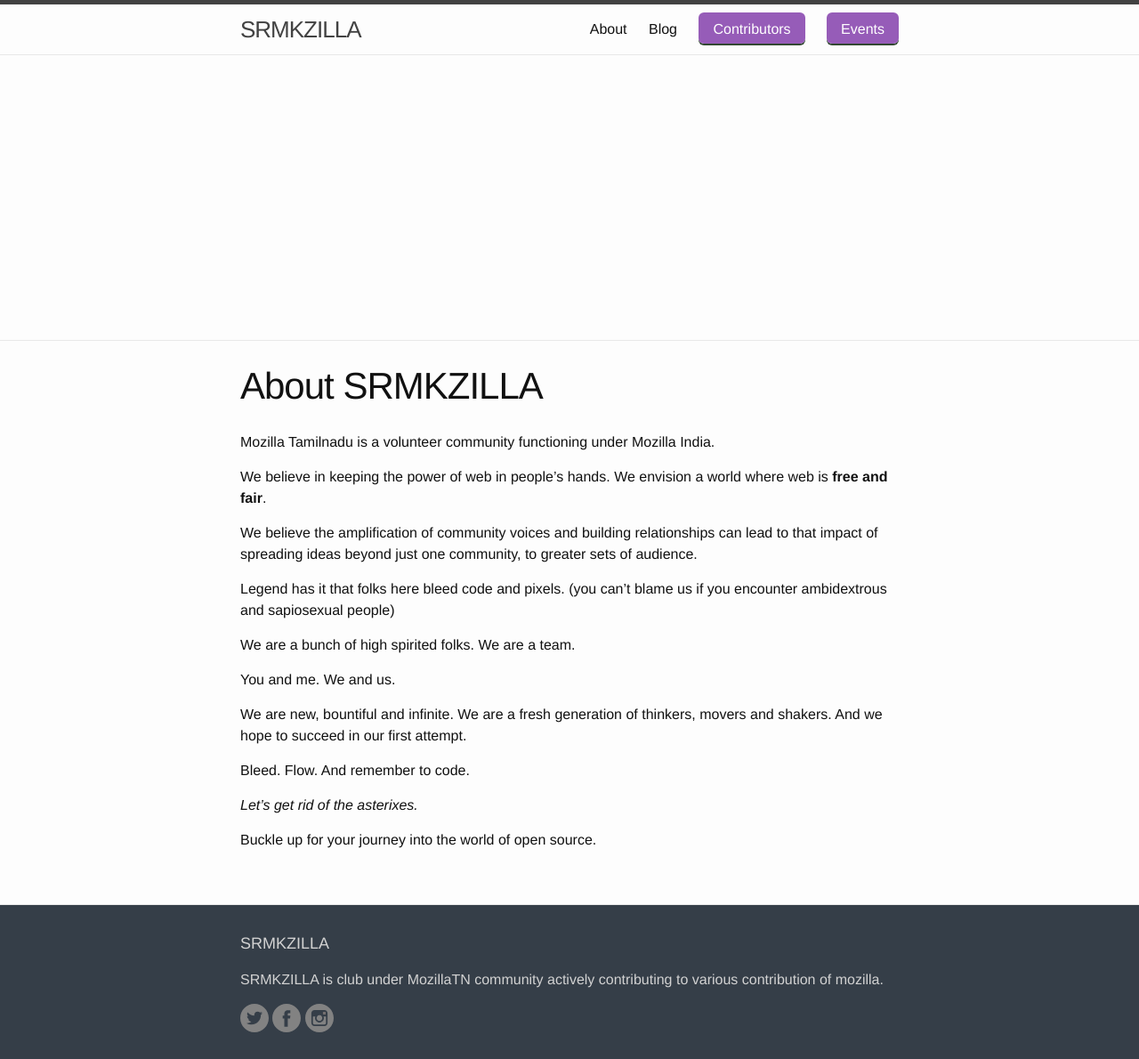
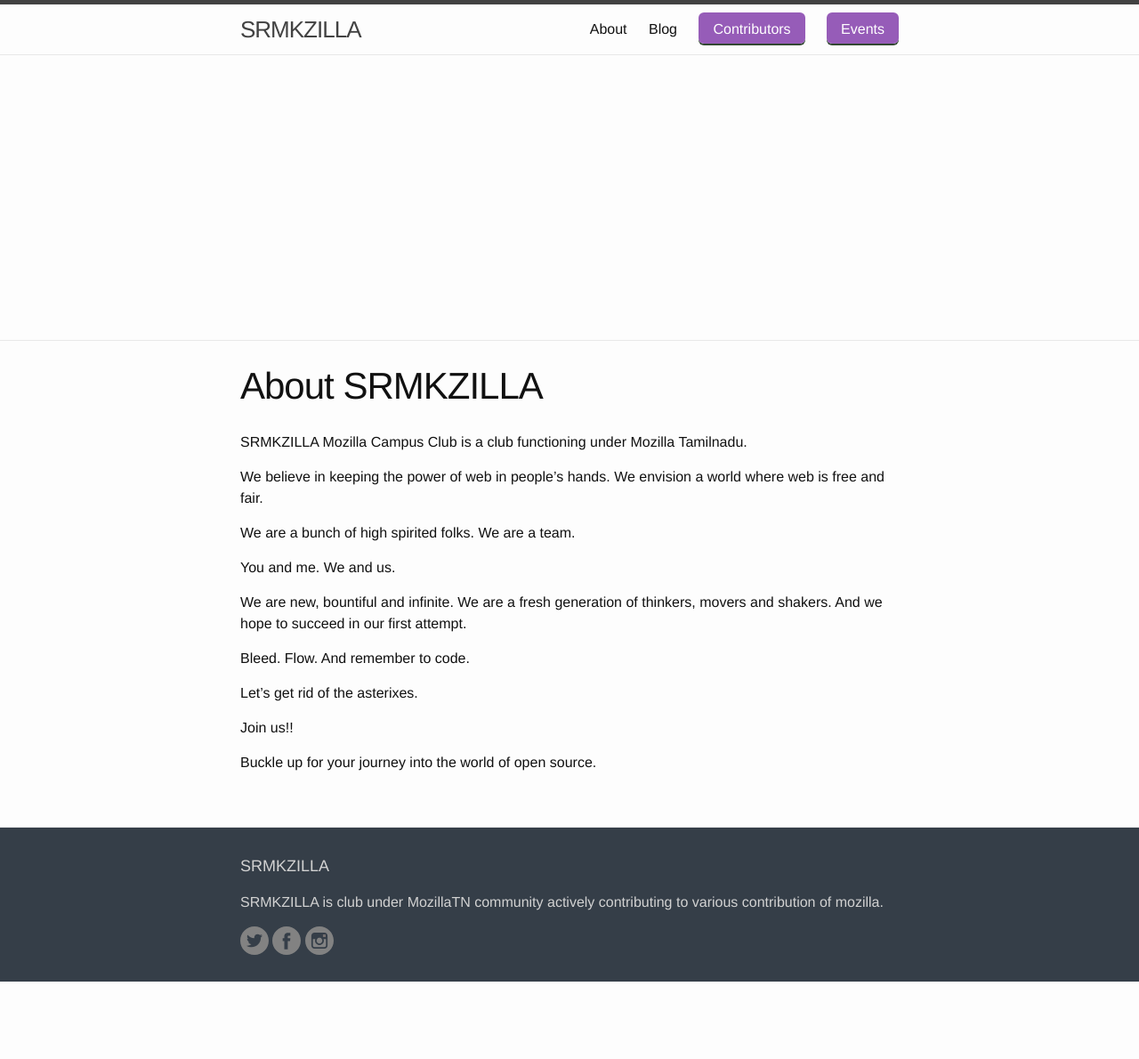
Before and after one commit to MozillaTN/srmkzilla, a Jekyll site: the page built from docs/about.md, in a window 1280 px wide. Shown: the whole page at 89% size. Built offline with Jekyll 4.4.1, drawn with Linux system fonts in a browser that asks for light colours; after the commit the page ends 1103 px from its top, so only the background shows below that.

```diff
--- a/docs/about.md
+++ b/docs/about.md
@@ -6,13 +6,9 @@ permalink: /about/
 cover: 'https://mozillatn.github.io/clubs/assets/mozilla-tn-bannerc.png'
 ---
 
-Mozilla Tamilnadu is a volunteer community functioning under Mozilla India.
+SRMKZILLA Mozilla Campus Club is a club functioning under Mozilla Tamilnadu.
 
-We believe in keeping the power of web in people’s hands. We envision a world where web is **free and fair**.
-
-We believe the amplification of community voices and building relationships can lead to that impact of spreading ideas beyond just one community, to greater sets of audience.
-
-Legend has it that folks here bleed code and pixels. (you can’t blame us if you encounter ambidextrous and sapiosexual people)
+We believe in keeping the power of web in people’s hands. We envision a world where web is free and fair.
 
 We are a bunch of high spirited folks. We are a team.
 
@@ -22,6 +18,8 @@ We are new, bountiful and infinite. We are a fresh generation of thinkers, mover
 
 Bleed. Flow. And remember to code.
 
-*Let’s get rid of the asterixes.*
+Let’s get rid of the asterixes.
+
+Join us!!
 
 Buckle up for your journey into the world of open source.
```
Also changed, not shown: docs/_posts/2016-01-05-aws.md (deleted, +0 -20 lines), docs/_posts/2016-03-10-angular-2.md (deleted, +0 -26 lines), docs/_posts/2016-03-28-intro-to-react.md (deleted, +0 -26 lines), docs/_posts/2016-04-28-web-security.md (deleted, +0 -21 lines), docs/_posts/2016-05-28-docker.md (deleted, +0 -22 lines), docs/_posts/New Text Document.txt (added, +22 -0 lines), docs/assets/2017/angular.svg (deleted), docs/assets/2017/aws.svg (deleted), docs/assets/2017/web-secuirty.jpg (deleted), docs/assets/chillout-one.jpg (added), 3 other files.
